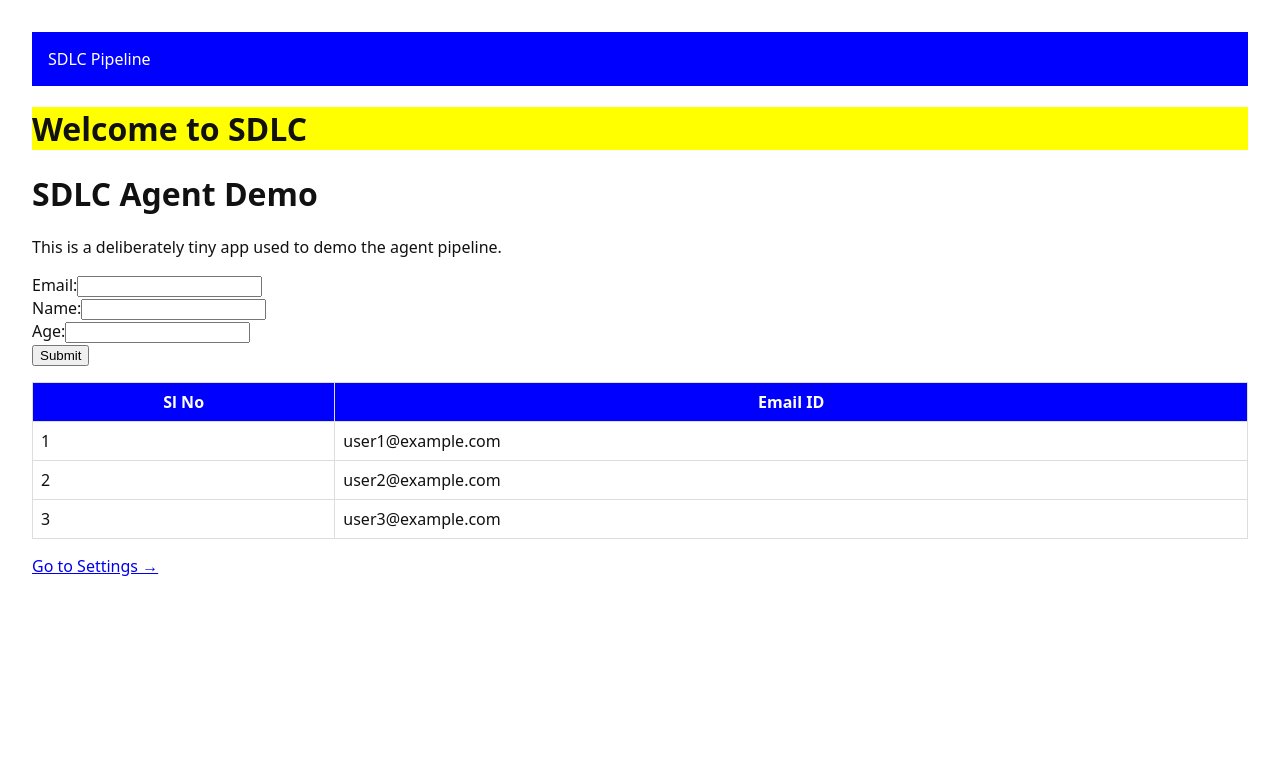
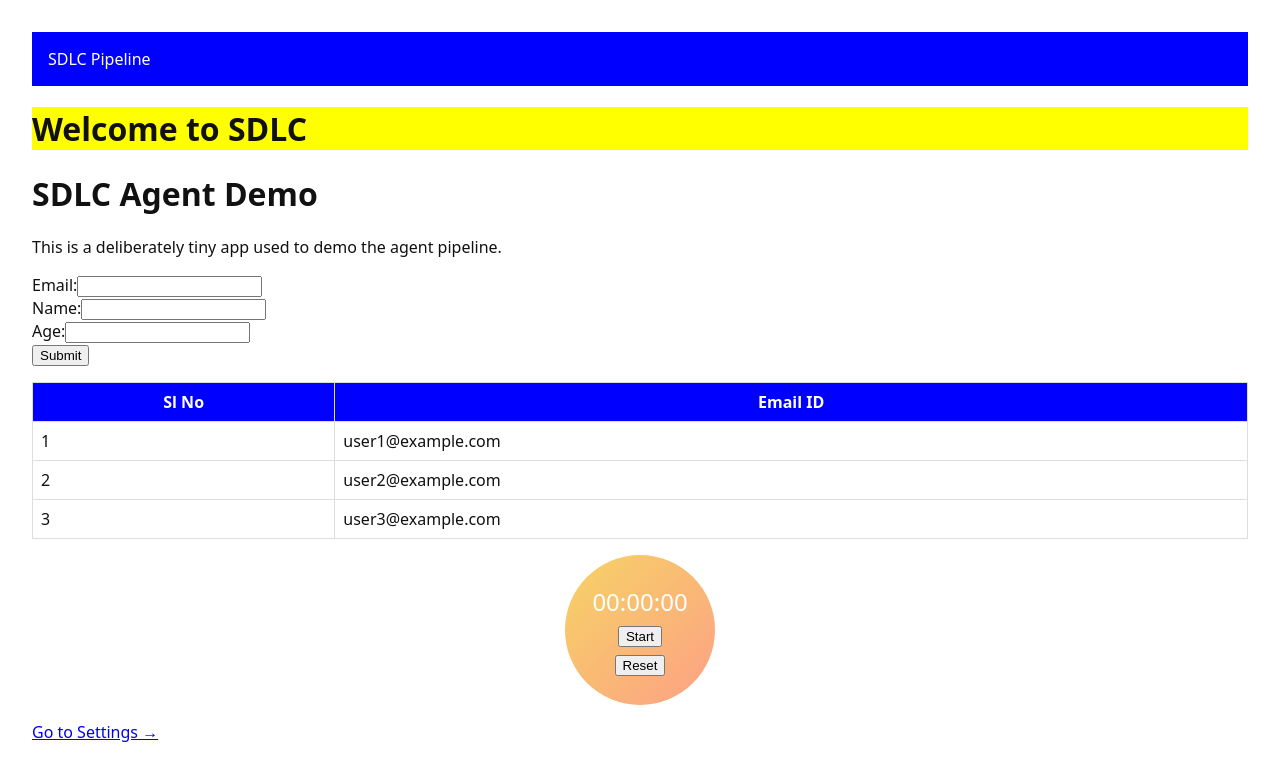
Before and after one commit to Rohit2697/demo-nextjs-app, a Next.js app: page / in a window 1280 px wide. Shown: the top 780 px of the page. Built offline with nearby package versions, Linux system fonts and the light colour scheme.

Commit message:
SDLCLOREAL-4: add a stopwatch in homepage (#7)
* SDLCLOREAL-4: add a stopwatch in homepage

* SDLCLOREAL-4: fix — stop watch should be round and should be a gradient backgrou

---------

Co-authored-by: Rohit Dey <rohit.dey@ibm.com>

```diff
--- /dev/null
+++ b/app/components/Stopwatch.tsx
@@ -0,0 +1,52 @@
+import React, { useState, useEffect } from 'react';
+
+const Stopwatch: React.FC = () => {
+  const [time, setTime] = useState(0);
+  const [isRunning, setIsRunning] = useState(false);
+
+  useEffect(() => {
+    let timer: NodeJS.Timeout;
+    if (isRunning) {
+      timer = setInterval(() => {
+        setTime((prevTime) => prevTime + 1);
+      }, 1000);
+    }
+    return () => clearInterval(timer);
+  }, [isRunning]);
+
+  const handleStartStop = () => {
+    setIsRunning(!isRunning);
+  };
+
+  const handleReset = () => {
+    setTime(0);
+    setIsRunning(false);
+  };
+
+  return (
+    <div style={{
+      display: 'flex',
+      flexDirection: 'column',
+      alignItems: 'center',
+      justifyContent: 'center',
+      width: '150px',
+      height: '150px',
+      borderRadius: '50%',
+      background: 'linear-gradient(135deg, #f6d365 0%, #fda085 100%)',
+      color: '#fff',
+      fontSize: '1.5rem',
+      textAlign: 'center',
+      margin: '1rem auto'
+    }}>
+      <div>{new Date(time * 1000).toISOString().substr(11, 8)}</div>
+      <button onClick={handleStartStop} style={{ marginTop: '0.5rem' }}>
+        {isRunning ? 'Stop' : 'Start'}
+      </button>
+      <button onClick={handleReset} style={{ marginTop: '0.5rem' }}>
+        Reset
+      </button>
+    </div>
+  );
+};
+
+export default Stopwatch;
--- a/app/page.tsx
+++ b/app/page.tsx
@@ -3,6 +3,7 @@
 import React, { useState } from "react";
 import Link from "next/link";
 import UserTable from "./components/UserTable";
+import Stopwatch from "./components/Stopwatch";
 
 export default function Home() {
   const [formData, setFormData] = useState({ email: "", name: "", age: "" });
@@ -62,6 +63,7 @@ export default function Home() {
         <button type="submit">Submit</button>
       </form>
       <UserTable />
+      <Stopwatch />
       <p>
         <Link href="/settings">Go to Settings →</Link>
       </p>
```
